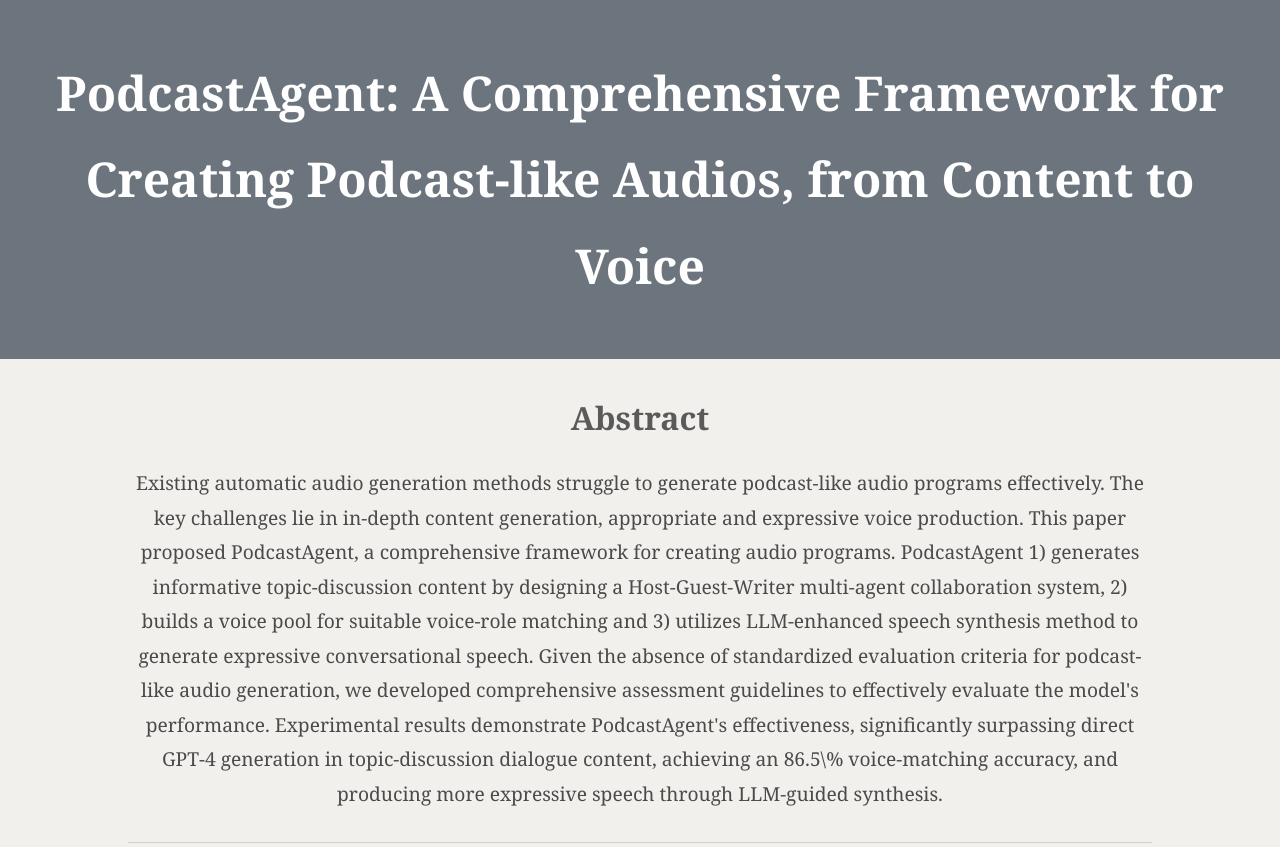
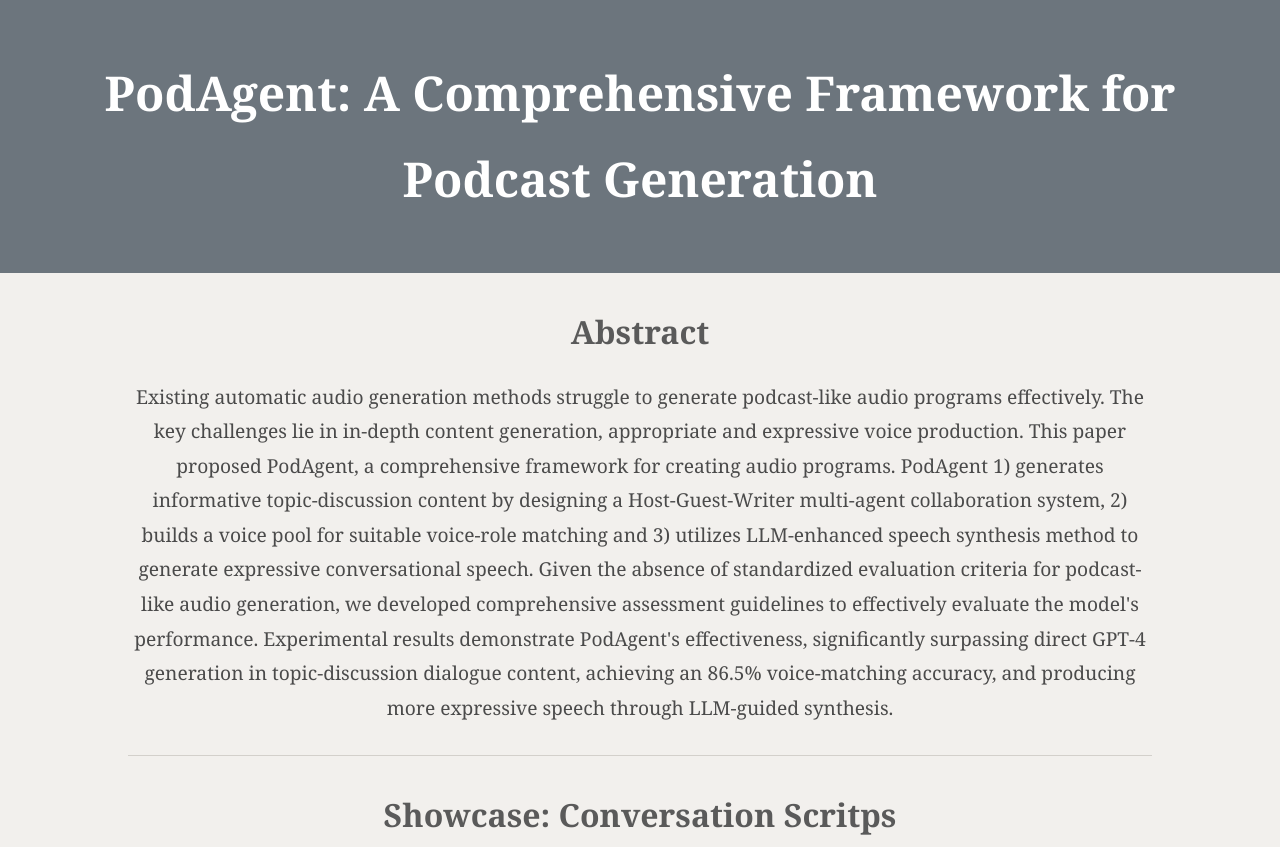
Before and after one commit to Podcast-agent/demo, a plain HTML site: page index.html in a window 1280 px wide. Shown: the top 847 px of the page. Drawn offline with Linux system fonts and the light colour scheme.

Commit message:
Update index.html

```diff
--- a/index.html
+++ b/index.html
@@ -100,13 +100,13 @@
 </head>
 <body>
     <header>
-        <h1>PodcastAgent: A Comprehensive Framework for Creating Podcast-like Audios, from Content to Voice</h1>
+        <h1>PodAgent: A Comprehensive Framework for Podcast Generation</h1>
     </header>
 
     <section>
         <h2>Abstract</h2>
         <p>
-            Existing automatic audio generation methods struggle to generate podcast-like audio programs effectively. The key challenges lie in in-depth content generation, appropriate and expressive voice production. This paper proposed PodcastAgent, a comprehensive framework for creating audio programs. PodcastAgent 1) generates informative topic-discussion content by designing a Host-Guest-Writer multi-agent collaboration system, 2) builds a voice pool for suitable voice-role matching and 3) utilizes LLM-enhanced speech synthesis method to generate expressive conversational speech. Given the absence of standardized evaluation criteria for podcast-like audio generation, we developed comprehensive assessment guidelines to effectively evaluate the model's performance. Experimental results demonstrate PodcastAgent's effectiveness, significantly surpassing direct GPT-4 generation in topic-discussion dialogue content, achieving an 86.5\% voice-matching accuracy, and producing more expressive speech through LLM-guided synthesis.
+            Existing automatic audio generation methods struggle to generate podcast-like audio programs effectively. The key challenges lie in in-depth content generation, appropriate and expressive voice production. This paper proposed PodAgent, a comprehensive framework for creating audio programs. PodAgent 1) generates informative topic-discussion content by designing a Host-Guest-Writer multi-agent collaboration system, 2) builds a voice pool for suitable voice-role matching and 3) utilizes LLM-enhanced speech synthesis method to generate expressive conversational speech. Given the absence of standardized evaluation criteria for podcast-like audio generation, we developed comprehensive assessment guidelines to effectively evaluate the model's performance. Experimental results demonstrate PodAgent's effectiveness, significantly surpassing direct GPT-4 generation in topic-discussion dialogue content, achieving an 86.5% voice-matching accuracy, and producing more expressive speech through LLM-guided synthesis.
         </p>
         <hr class="divider">
     </section>
```
